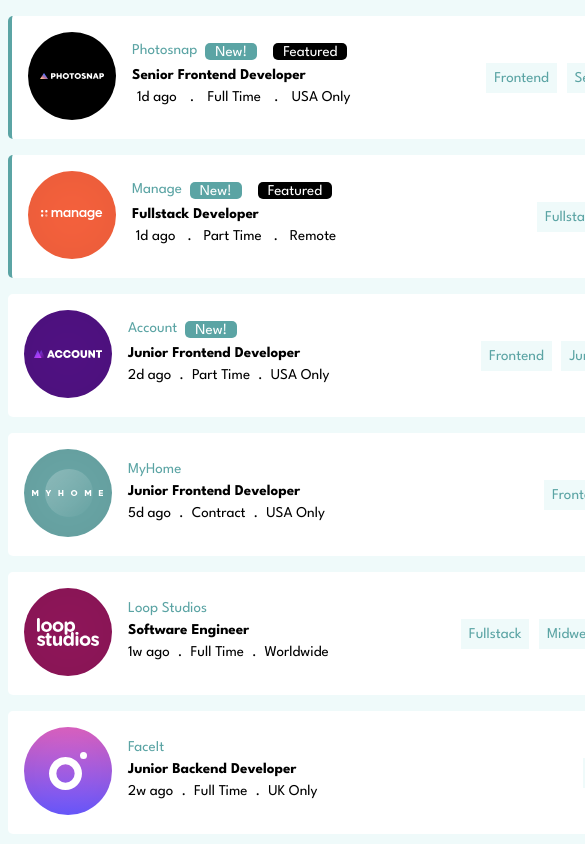
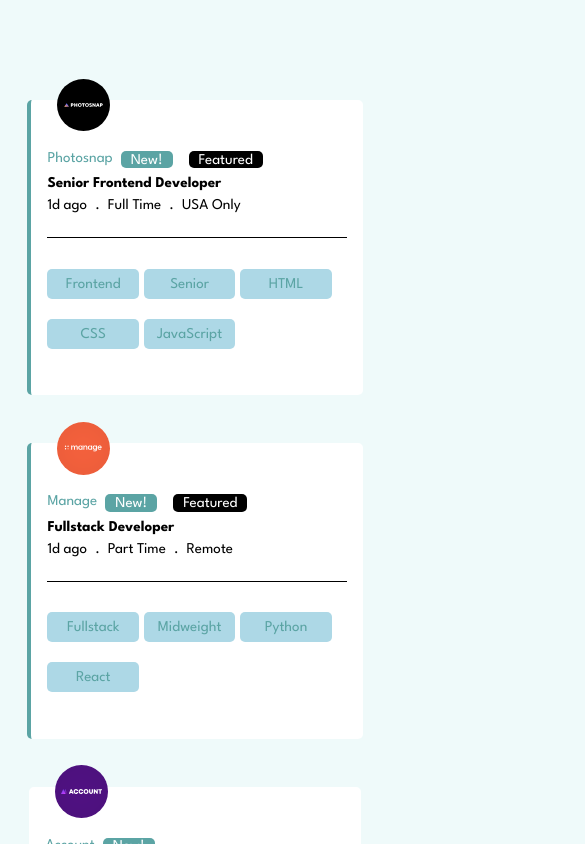
Before and after one commit to developer866/Job_listing-, a React (Create React App) app: page / in a window 390 px wide. Shown: the top 844 px of the page, 585 px wide, since content can reach past the window. Built offline with nearby package versions, Linux system fonts and the light colour scheme.

Commit message:
mobile design

```diff
--- a/src/component/Card.css
+++ b/src/component/Card.css
@@ -63,3 +63,59 @@
   margin: 0.3rem;
   color: hsl(180, 29%, 50%);
 }
+
+/* Mobile */
+@media (max-width: 425px) {
+  body {
+    /* background: black; */
+    margin-top: 100px;
+  }
+  .Container {
+    width: 80%;
+    margin: 3rem auto;
+    display: block;
+  }
+  .Logo {
+    margin: 0;
+    padding: 0;
+    position: absolute;
+    img {
+      position: relative;
+      width: 60%;
+      left: 10px;
+      top: -70px;
+    }
+  }
+  .Section_A {
+    display:in block;
+    /* height: 100px; */
+    padding: 25px 0;
+    border-bottom: 1px solid black;
+    /* padding: 10px; */
+
+  }
+  .Time{
+    display: flex;
+    justify-content: flex-start;
+    margin: 0;
+    padding: 0;
+    }
+  .Details{
+    margin: 0;
+    margin-top: 10px;
+  }
+  ul{
+    margin: 1rem 0;
+    display: grid;
+    grid-template-columns: repeat(auto-fit, minmax(70px, 1fr));
+    gap: 10px;
+    padding: 10px;
+  }
+  li{
+    background: lightblue;
+    /* padding: 20px; */
+    text-align: center;
+    border-radius: 5px;
+    margin-left: -10px;
+  }
+}
```
